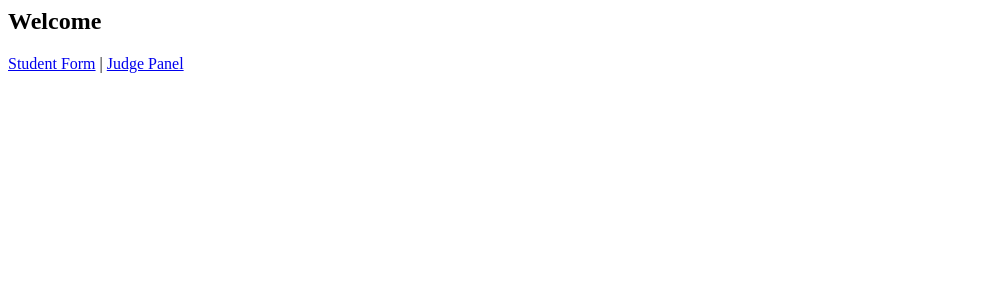
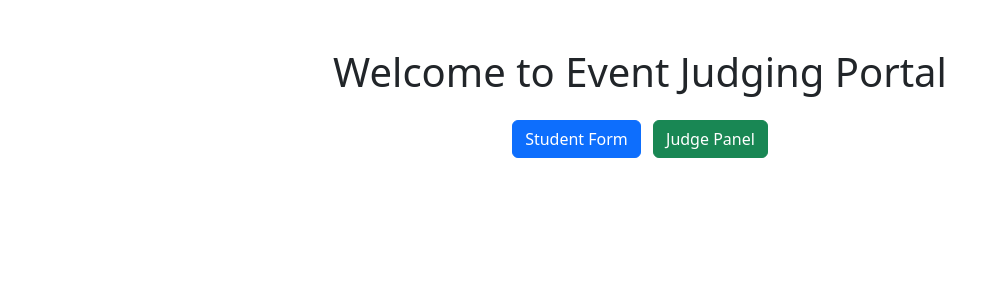
Before and after one commit to Yash0414/event-judging-portal, a Flask app: page / in a window 1280 px wide. Shown: the top 300 px of the page, without its empty margins (0-998 px from the left). Run offline with Flask 3, Linux system fonts and the light colour scheme.

Commit message:
Update index.html

```diff
--- a/templates/index.html
+++ b/templates/index.html
@@ -1,3 +1,12 @@
-<h2>Welcome</h2>
-<a href="/student">Student Form</a> |
-<a href="/judge">Judge Panel</a>
+<!DOCTYPE html>
+<html>
+<head>
+  <title>Event Judging Portal</title>
+  <link rel="stylesheet" href="https://cdn.jsdelivr.net/npm/bootstrap@5.3.0/dist/css/bootstrap.min.css">
+</head>
+<body class="container py-5 text-center">
+  <h1 class="mb-4">Welcome to Event Judging Portal</h1>
+  <a href="/student" class="btn btn-primary me-2">Student Form</a>
+  <a href="/judge" class="btn btn-success">Judge Panel</a>
+</body>
+</html>
```
